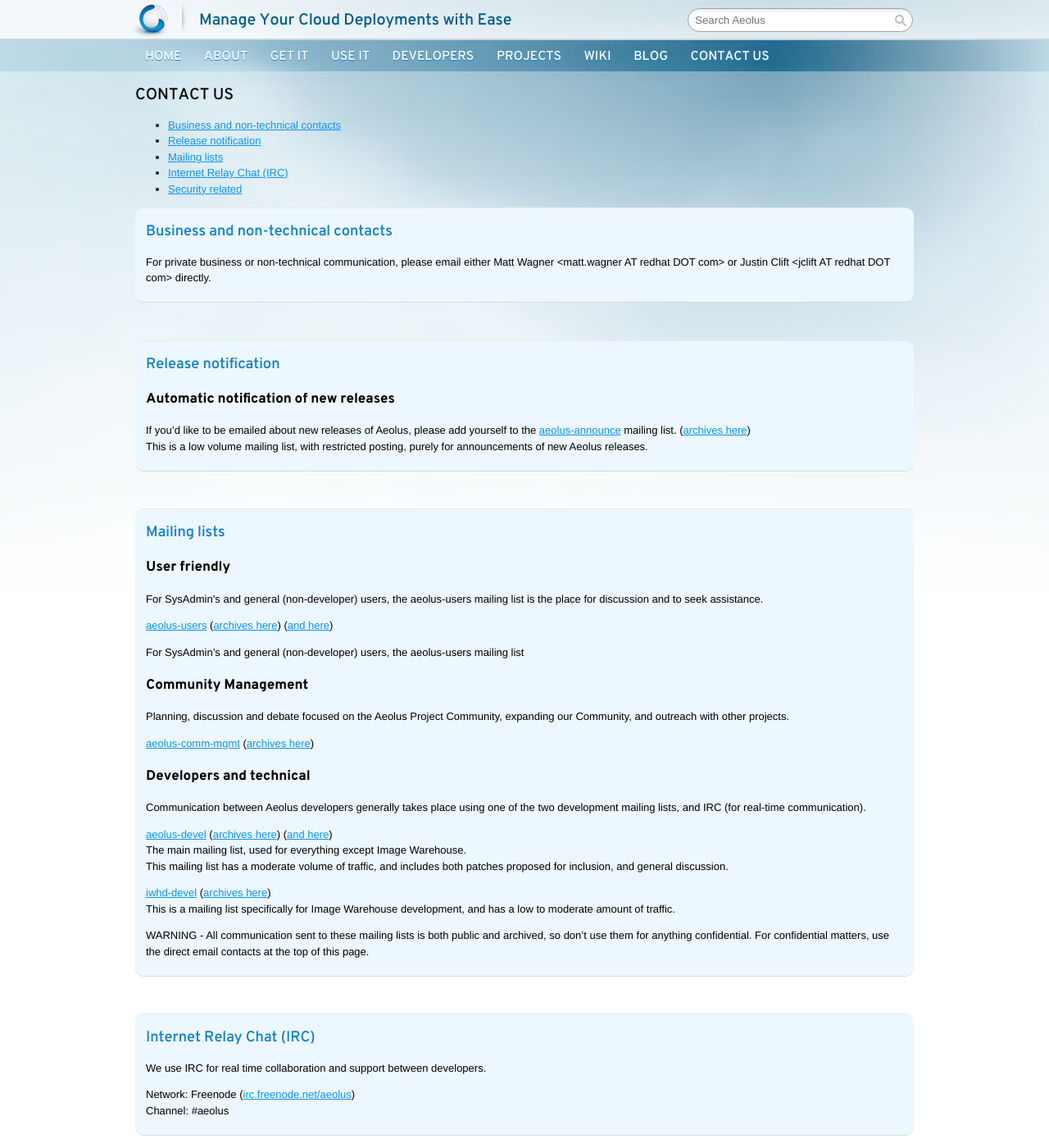
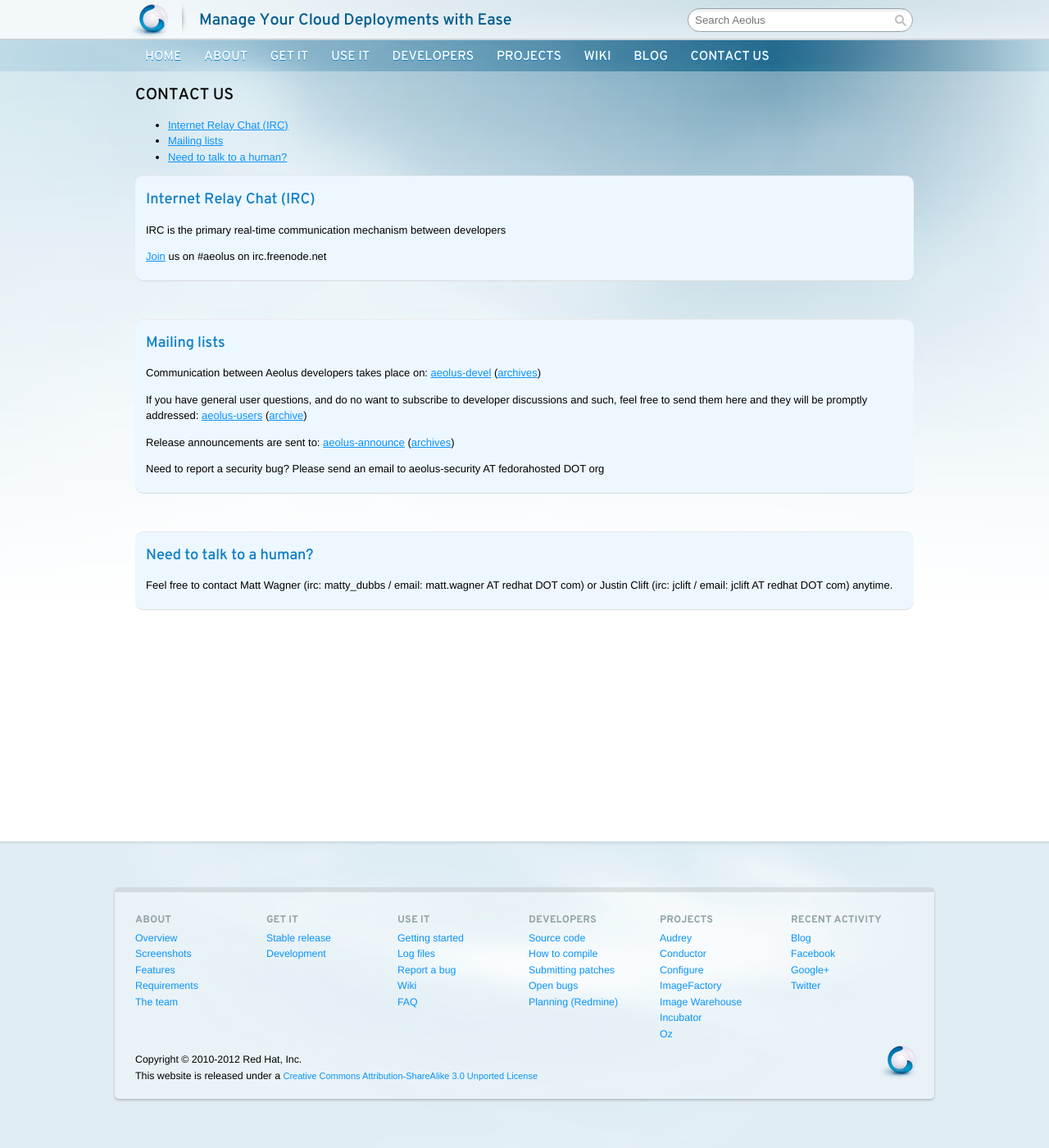
Before and after one commit to aeolusproject/aeolusproject.github.com, a Jekyll site: the page built from contact.md, in a window 1280 px wide and 1400 px high. Shown: the whole window at 82% size. Built offline with Jekyll 4.4.1, drawn with Linux system fonts in a browser that asks for light colours; nearby versions of some CDN libraries; comment, search, counter and statistics services are not loaded; some of the changed text lies outside the part shown.

Commit message:
update contact form

```diff
--- a/contact.md
+++ b/contact.md
@@ -9,106 +9,43 @@
 Contact Us
 ==========
 
--   [Business and non-technical contacts](#business)
--   [Release notification](#release)
--   [Mailing lists](#maillists)
--   [Internet Relay Chat (IRC)](#irc)
--   [Security related](#security)
+- [Internet Relay Chat (IRC)](#irc)
+- [Mailing lists](#maillists)
+- [Need to talk to a human?](#private)
 
-<div class="section-grouping">
-## Business and non-technical contacts
+<div id="irc" class="section-grouping">
+## Internet Relay Chat (IRC)
 
-For private business or non-technical communication, please email either
-**Matt Wagner** \<matt.wagner AT redhat DOT com\> or **Justin Clift**
-\<jclift AT redhat DOT com\> directly.
+IRC is the primary real-time communication mechanism between developers
+
+[Join](irc://irc.freenode.net/aeolus) us on **#aeolus** on irc.freenode.net
 </div>
 <br />
 
-<div class="section-grouping">
-## Release notification
+<div id="maillists" class="section-grouping">
+## Mailing lists
 
-### Automatic notification of new releases
+Communication between Aeolus developers takes place on:
+[aeolus-devel](https://lists.fedorahosted.org/mailman/listinfo/aeolus-devel)
+([archives](https://lists.fedorahosted.org/pipermail/aeolus-devel/))
 
-If you'd like to be emailed about new releases of Aeolus, please add
-yourself to the
+If you have general user questions, and do no want to subscribe to
+developer discussions and such, feel free to send them here and they
+will be promptly addressed:
+[aeolus-users](https://lists.fedorahosted.org/mailman/listinfo/aeolus-users)
+([archive](https://lists.fedorahosted.org/pipermail/aeolus-users/))
+
+Release announcements are sent to:
 [aeolus-announce](https://lists.fedorahosted.org/mailman/listinfo/aeolus-announce)
-mailing list. ([archives
-here](https://lists.fedorahosted.org/pipermail/aeolus-announce/))
-This is a low volume mailing list, with restricted posting, purely for
-announcements of new Aeolus releases.
+([archives](https://lists.fedorahosted.org/pipermail/aeolus-announce/))
+
+Need to report a security bug?
+Please send an email to aeolus-security AT fedorahosted DOT org
 </div>
 <br />
 
-<div class="section-grouping">
-## Mailing lists
-
-### User friendly
-
-For SysAdmin's and general (non-developer) users, the aeolus-users mailing list
-is the place for discussion and to seek assistance.
-
-[aeolus-users](https://lists.fedorahosted.org/mailman/listinfo/aeolus-users)
-([archives
-here](http://news.gmane.org/group/gmane.comp.cloud.aeolus.user)) ([and
-here](https://lists.fedorahosted.org/pipermail/aeolus-users/))
-
-For SysAdmin's and general (non-developer) users, the aeolus-users mailing list
-
-### Community Management
-
-Planning, discussion and debate focused on the Aeolus Project Community,
-expanding our Community, and outreach with other projects.
-
-[aeolus-comm-mgmt](https://lists.fedorahosted.org/mailman/listinfo/aeolus-comm-mgmt)
-([archives here](https://lists.fedorahosted.org/pipermail/aeolus-comm-mgmt/))
-
-### Developers and technical
-
-Communication between Aeolus developers generally takes place using one of the
-two development mailing lists, and IRC (for real-time communication).
-
-[aeolus-devel](https://lists.fedorahosted.org/mailman/listinfo/aeolus-devel)
-([archives
-here](http://news.gmane.org/group/gmane.comp.cloud.aeolus.devel)) ([and
-here](https://lists.fedorahosted.org/pipermail/aeolus-devel/))
-The main mailing list, used for everything except Image Warehouse.
-This mailing list has a moderate volume of traffic, and includes both
-patches proposed for inclusion, and general discussion.
-
-[iwhd-devel](https://lists.fedorahosted.org/mailman/listinfo/iwhd-devel)
-([archives here](https://lists.fedorahosted.org/pipermail/iwhd-devel/))
-This is a mailing list specifically for Image Warehouse development,
-and has a low to moderate amount of traffic.
-
-**WARNING -** All communication sent to these mailing lists is both public and
-archived, so don't use them for anything confidential. For confidential
-matters, use the direct email contacts at the top of this page.
+<div id="private" class="section-grouping">
+## Need to talk to a human?
+Feel free to contact Matt Wagner (irc: matty_dubbs / email: matt.wagner AT redhat DOT com)
+or Justin Clift (irc: jclift / email: jclift AT redhat DOT com) anytime.
 </div>
-<br />
-
-<div class="section-grouping">
-## Internet Relay Chat (IRC)
-
-We use IRC for real time collaboration and support between developers.
-
-**Network:** Freenode ([irc.freenode.net/aeolus](irc://irc.freenode.net/aeolus))
-**Channel:** #aeolus
-</div>
-<br />
-
-<div class="section-grouping">
-## Security related
-
-If you'd like to report or discuss a security vulnerability in Aeolus,
-please email aeolus-security AT fedorahosted DOT org. Emails to this
-address are forwarded directly to senior project members, with the
-contents considered confidential (non-public) unless specifically
-mentioned.
-
-For additional security, you can optionally use GPG encryption for
-emails to this address. The public key is available
-[here](keys/aeolus-security-public-gpg-key.asc "Aeolus-security public GPG key").
-
-Someone **WILL** get back to you, though it could be 24 - 48 hours
-(that's unusual).
-</div>
```
